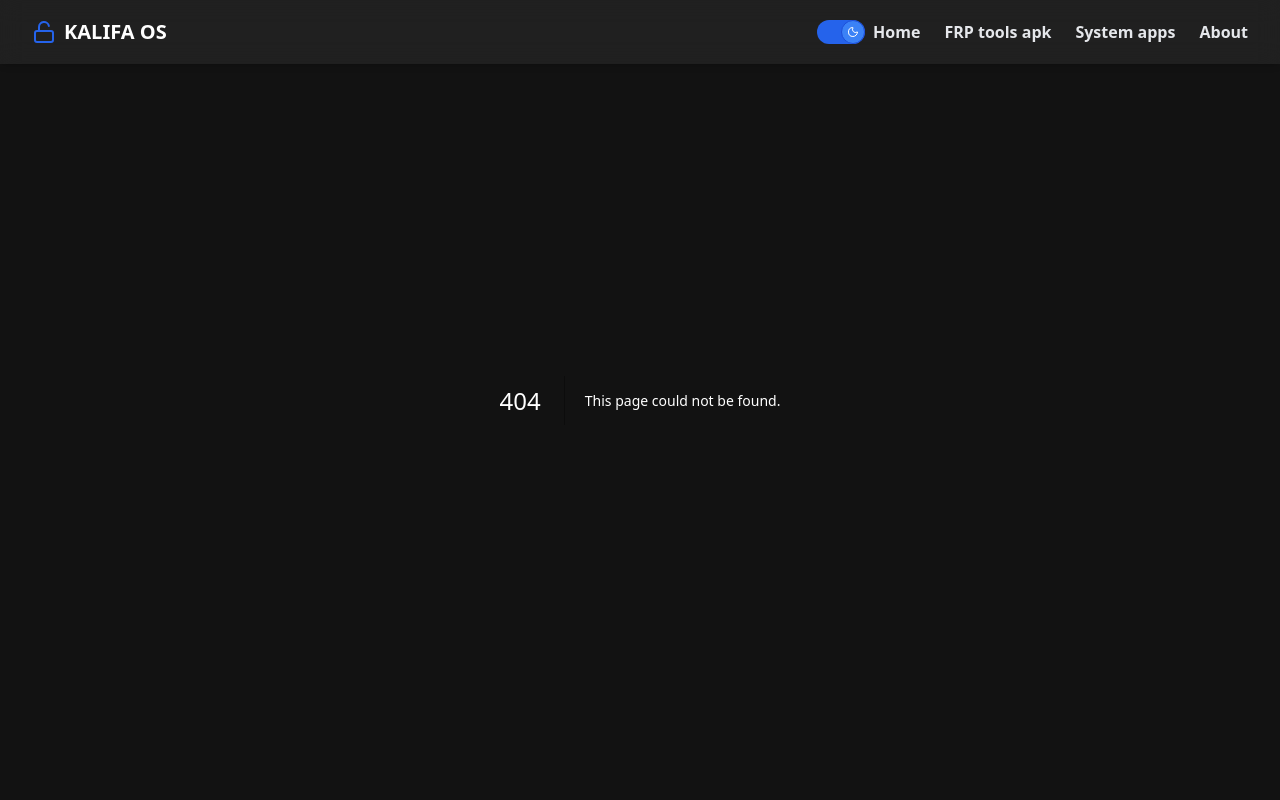
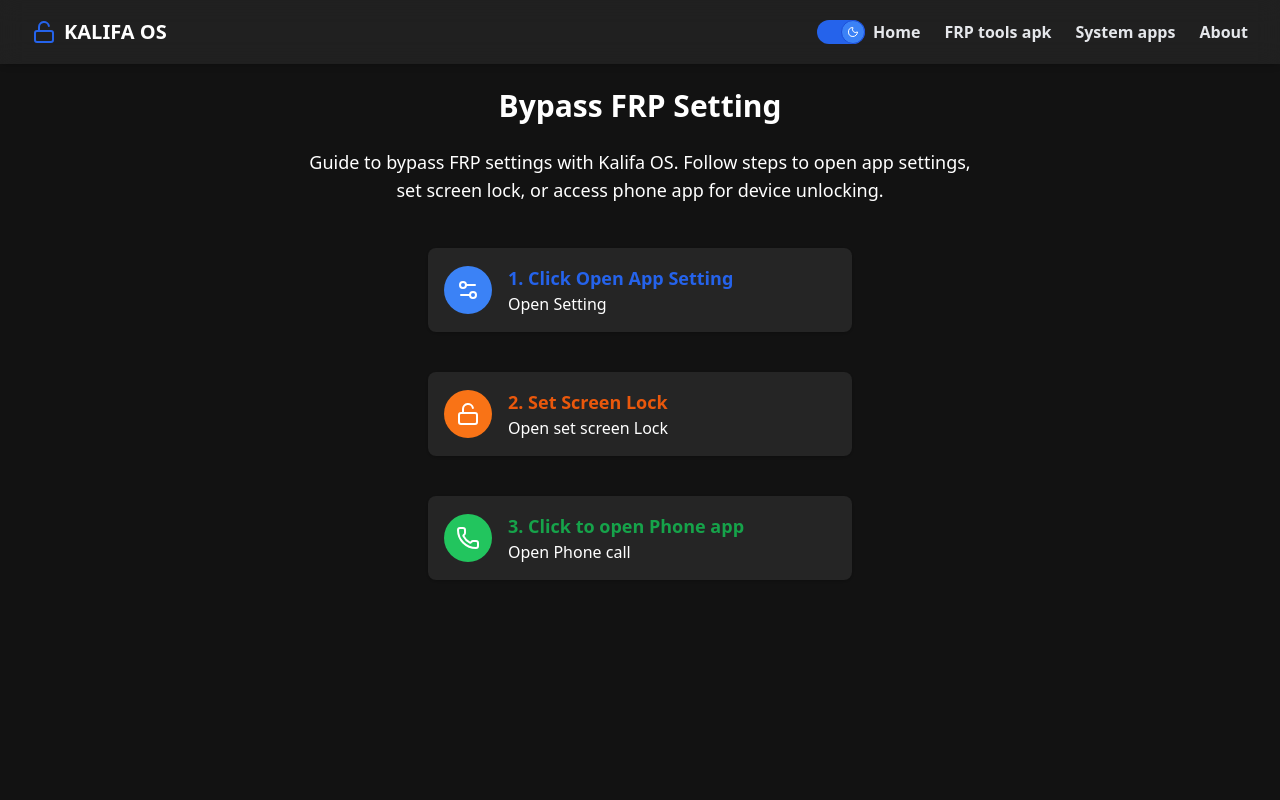
Before and after one commit to Mbboy010/kalifaos, a Next.js app: page /setting-and-lock-screen in a window 1280 px wide. Before the commit this address had no page. Shown: the top 800 px of the page. Built offline with nearby package versions, Linux system fonts and the light colour scheme.

Commit message:
Initial commit

```diff
--- /dev/null
+++ b/src/app/setting-and-lock-screen/page.tsx
@@ -0,0 +1,19 @@
+
+
+import Setting from '../../components/setting/Setting';
+import type { Metadata } from 'next';
+
+
+
+export const metadata: Metadata = {
+  title: 'Setting and lock screen',
+  description: "Guide to bypass FRP settings with Kalifa OS. Follow steps to open app settings, set screen lock, or access phone app for device unlocking.",
+};
+
+export default function InstrumentalPage() {
+  return (
+    <div className="container mx-auto min-h-full">
+      <Setting   />
+    </div>
+  );
+}
--- /dev/null
+++ b/src/components/setting/BypassFrpSetting.tsx
@@ -0,0 +1,65 @@
+// app/bypass-frp-setting/page.tsx
+'use client';
+
+import { Settings2, Phone, Unlock } from 'lucide-react';
+import { useAppSelector } from '../redux/hooks';
+
+export default function BypassFrpSetting() {
+  const isColor = useAppSelector((state) => state.color.value);
+
+  return (
+    <div className="flex flex-col items-center p-6 min-h-screen">
+      <h1 className="text-3xl mt-16 font-bold mb-6">Bypass FRP Setting</h1>
+      <p className="text-lg max-w-2xl mx-auto text-center mb-8">
+        Guide to bypass FRP settings with Kalifa OS. Follow steps to open app settings, set screen lock, or access phone app for device unlocking.
+      </p>
+
+      <div className="w-full max-w-md space-y-4">
+        <a className="p-3 block" href="intent://com.android.settings/#Intent;scheme=android-app;end">
+          <div
+            style={{ backgroundColor: isColor ? '#d7d7d719' : '#72727236' }}
+            className="flex items-center hover:bg-gray-700 p-4 shadow rounded-lg "
+          >
+            <div className="bg-blue-500 text-white p-3 rounded-full mr-4">
+              <Settings2 className="w-6 h-6" />
+            </div>
+            <div>
+              <h2 className="text-lg font-semibold text-blue-600">1. Click Open App Setting</h2>
+              <p>Open Setting</p>
+            </div>
+          </div>
+        </a>
+
+        <a className="p-3 block" href="intent://com.google.android.gms/#Intent;scheme=promote_smartlock_scheme;end">
+          <div
+            style={{ backgroundColor: isColor ? '#d7d7d719' : '#72727236' }}
+            className="flex items-center hover:bg-gray-700 p-4 shadow rounded-lg "
+          >
+            <div className="bg-orange-500 text-white p-3 rounded-full mr-4">
+              <Unlock className="w-6 h-6" />
+            </div>
+            <div>
+              <h2 className="text-lg font-semibold text-orange-600">2. Set Screen Lock</h2>
+              <p>Open set screen Lock</p>
+            </div>
+          </div>
+        </a>
+
+        <a className="p-3 block" href="tel:+2349013644892">
+          <div
+            style={{ backgroundColor: isColor ? '#d7d7d719' : '#72727236' }}
+            className="flex items-center hover:bg-gray-700 p-4 shadow rounded-lg "
+          >
+            <div className="bg-green-500 text-white p-3 rounded-full mr-4">
+              <Phone className="w-6 h-6" />
+            </div>
+            <div>
+              <h2 className="text-lg font-semibold text-green-600">3. Click to open Phone app</h2>
+              <p>Open Phone call</p>
+            </div>
+          </div>
+        </a>
+      </div>
+    </div>
+  );
+}
--- /dev/null
+++ b/src/components/setting/Setting.tsx
@@ -0,0 +1,44 @@
+"use client"
+
+
+import BypassFrpSetting from './BypassFrpSetting';
+import Loading from '../loading/Loading';
+import { useState, useEffect } from 'react';
+import { useSelector, useDispatch } from 'react-redux'
+import { setLoad } from "../redux/slicer/Load"
+import { setChat } from "../redux/slicer/CheckChat"
+
+
+export default function Setting() {
+
+  const [loading,setLoading] = useState<boolean>(false)
+   const dispatch = useDispatch()
+
+    useEffect(() => {
+      dispatch(setChat(false))
+        dispatch(setLoad(false))
+        setTimeout(() =>{
+        setLoading(true)
+      },2000)
+    },[])
+
+
+
+  return (
+    <div>
+
+   {
+      loading ?
+      <div>
+      <BypassFrpSetting />
+      </div> :
+        <Loading />
+
+
+   }
+
+
+
+    </div>
+  )
+}
```
